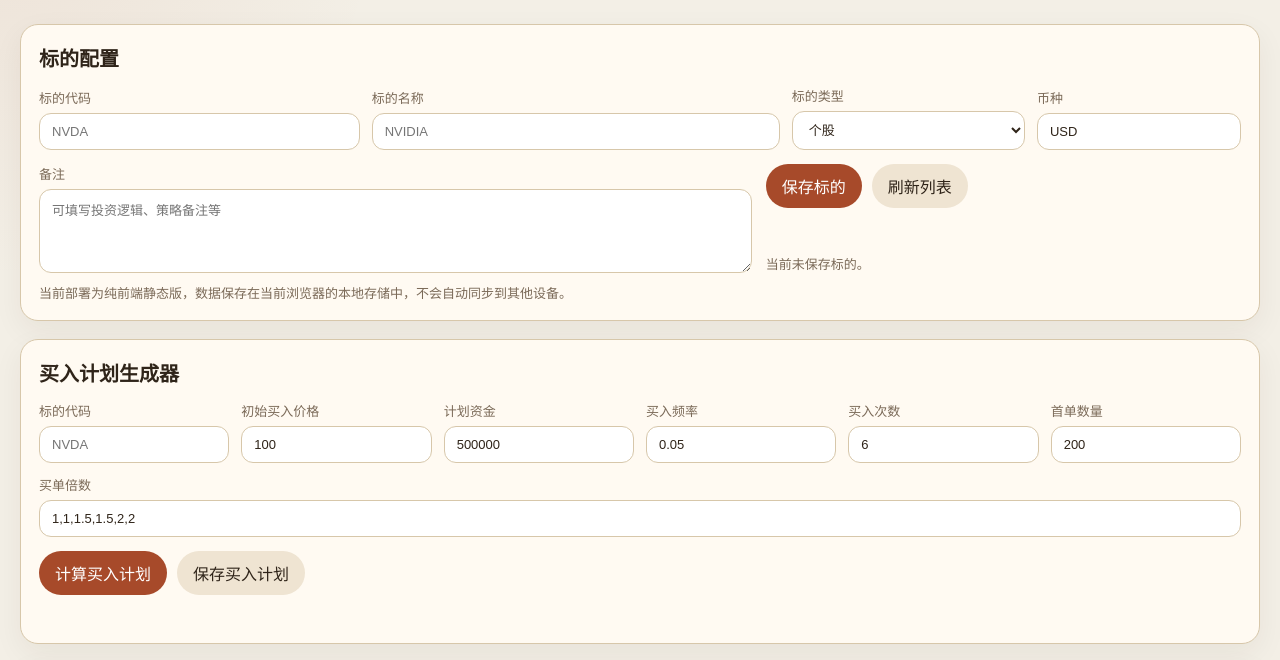
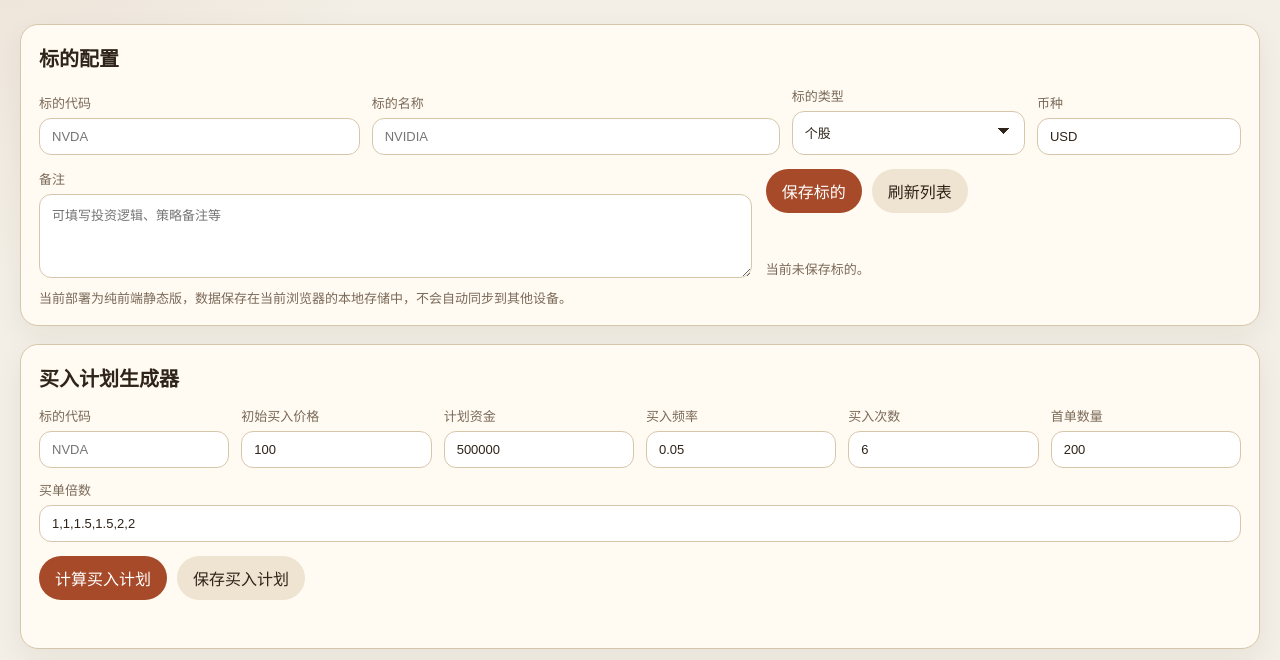
Before and after one commit to xwd1220/stock_planner_web, a plain HTML site: page stock_planner/static/index.html in a window 1280 px wide. Shown: the part 103-763 px from the top of the page. Drawn offline with Linux system fonts and the light colour scheme.

Commit message:
update format

```diff
--- a/stock_planner/static/index.html
+++ b/stock_planner/static/index.html
@@ -107,6 +107,25 @@
       border-radius: 12px;
       padding: 10px 12px;
       color: var(--text);
+    }
+    select {
+      appearance: none;
+      -webkit-appearance: none;
+      -moz-appearance: none;
+      min-height: 44px;
+      line-height: 1.2;
+      padding-right: 42px;
+      background-image:
+        linear-gradient(45deg, transparent 50%, var(--text) 50%),
+        linear-gradient(135deg, var(--text) 50%, transparent 50%);
+      background-position:
+        calc(100% - 20px) calc(50% - 2px),
+        calc(100% - 14px) calc(50% - 2px);
+      background-size: 6px 6px, 6px 6px;
+      background-repeat: no-repeat;
+    }
+    select::-ms-expand {
+      display: none;
     }
     textarea {
       min-height: 88px;
```
